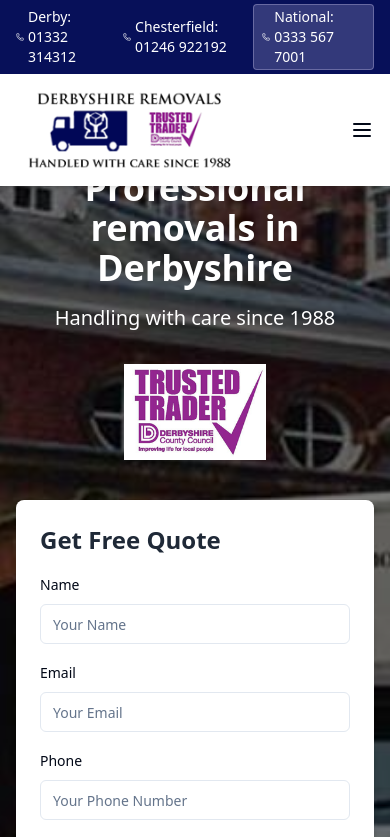
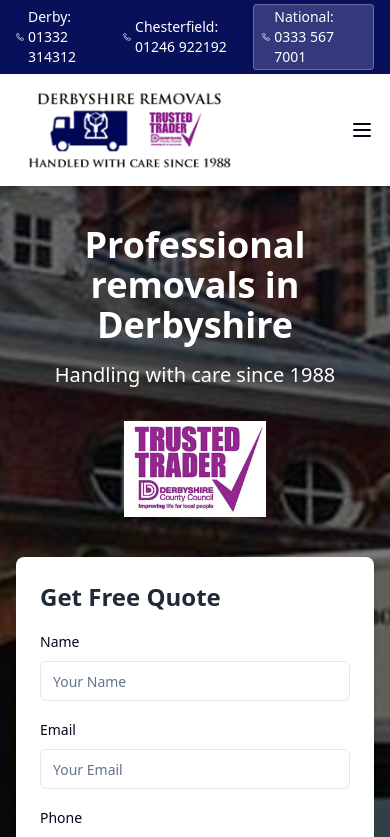
Before and after one commit to Derbyshire-Removals/derbyshire-removals, a Next.js app: page / in a window 390 px wide. Shown: the top 837 px of the page. Built offline with nearby package versions, Linux system fonts and the light colour scheme.

Commit message:
fix hero header not appearing right in the mobile view

```diff
--- a/src/app/components/Hero.jsx
+++ b/src/app/components/Hero.jsx
@@ -90,7 +90,7 @@ const ContactForm = () => {
 const Hero = () => {
   return (
     <section
-      className="relative bg-cover bg-center py-20 mt-[88px]"
+      className="relative bg-cover bg-center py-20 mt-[145px]"
       style={{ backgroundImage: "url('/images/van.jpg')" }}
       role="banner"
       aria-label="Professional removals in Derbyshire banner"
```
